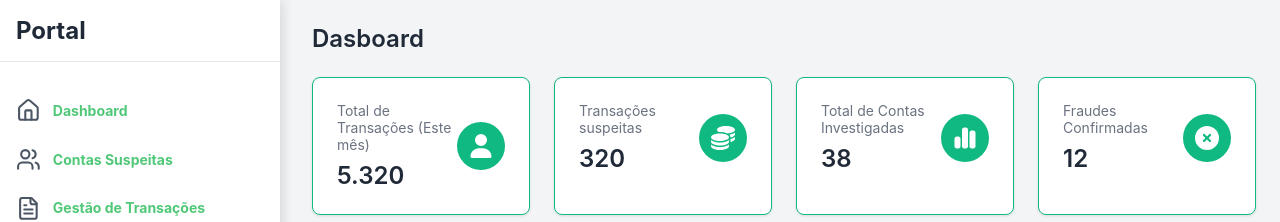
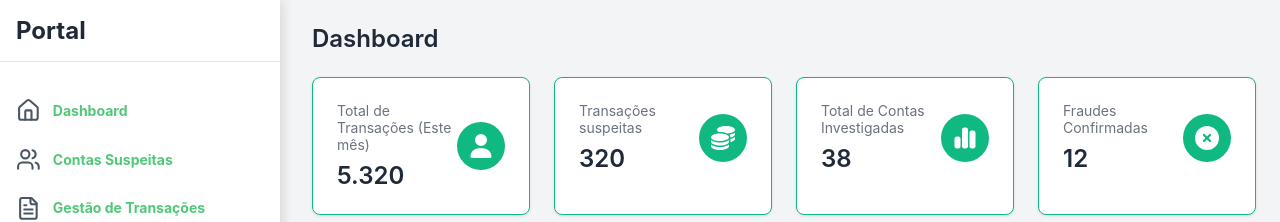
Before and after one commit to RusthenRonald2006/Portal-de-analise-em-anomalias-transacionais, a React (Create React App) app in the folder detec-anomalias/: page /portal in a window 1280 px wide. Shown: the top 222 px of the page. Built offline with nearby package versions, Linux system fonts and the light colour scheme; the HTML template or start-up script is replaced by a standard one.

Commit message:
importando logo banese

```diff
--- a/detec-anomalias/src/components/Pages/Dashboard.js
+++ b/detec-anomalias/src/components/Pages/Dashboard.js
@@ -5,6 +5,7 @@ import logobanese from '../../components/img/logo banese.png'
 import { FontAwesomeIcon } from "@fortawesome/react-fontawesome";
 import { faUser, faCoins, faEye, faCircleXmark ,faChartSimple } from "@fortawesome/free-solid-svg-icons";
 import { Users, DollarSign, ShoppingCart, TrendingUp } from 'lucide-react';
+import banesefundo from '../../components/img/banensefundoofc.png'
 function Dashboard(){
     const cards = [
         { title: "Total de Transações (Este mês)", value: "5.320", icon: faUser, colorClass: styles.iconBlue },
@@ -15,7 +16,7 @@ function Dashboard(){
 
     return(
         <div>
-           <h1 className={styles.dashboard_title}>Dasboard</h1>
+           <h1 className={styles.dashboard_title}>Dashboard</h1>
            <div className={styles.cards_grid}>
                 {cards.map((card,index)=>(
                     <div key={index} className={styles.card}>
```
